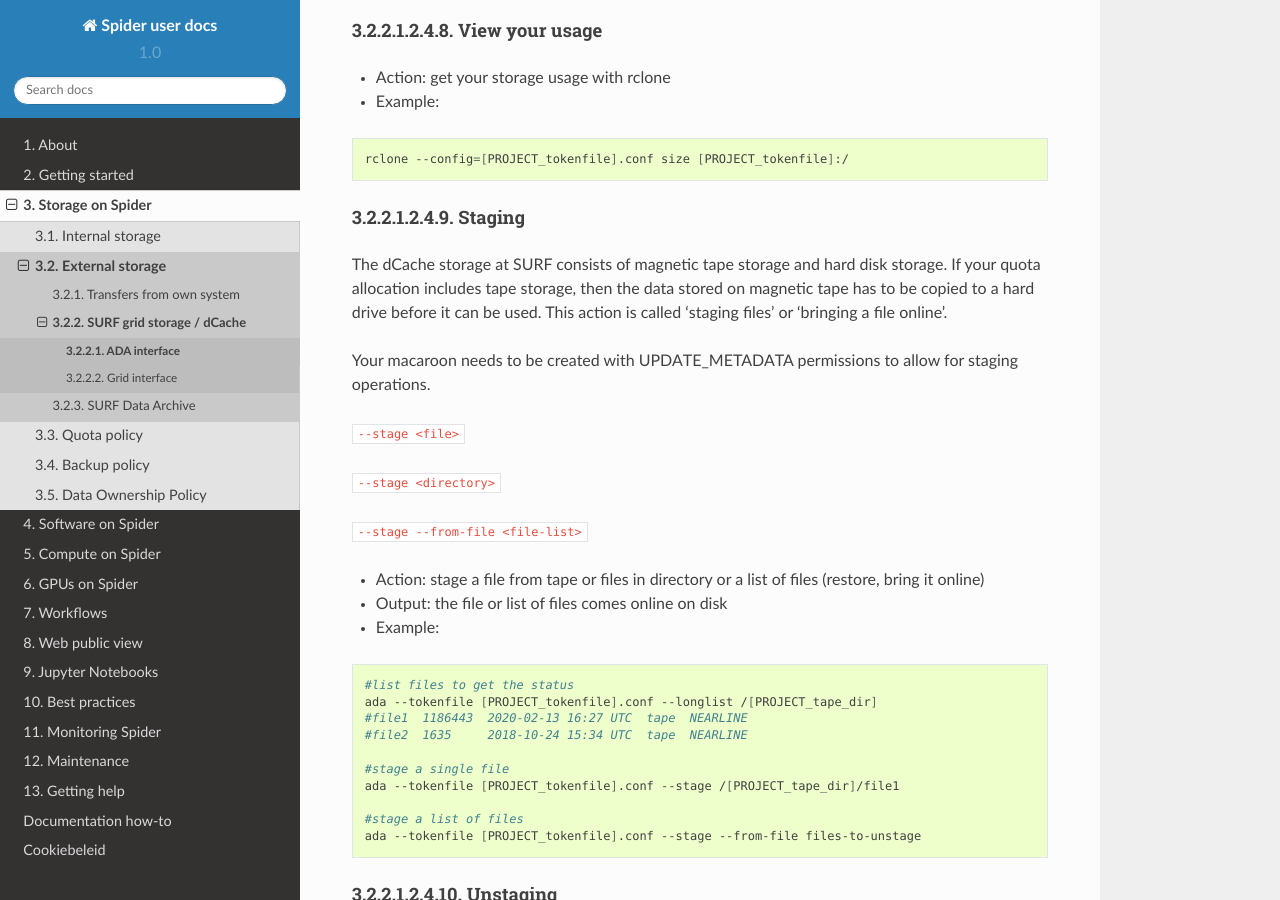
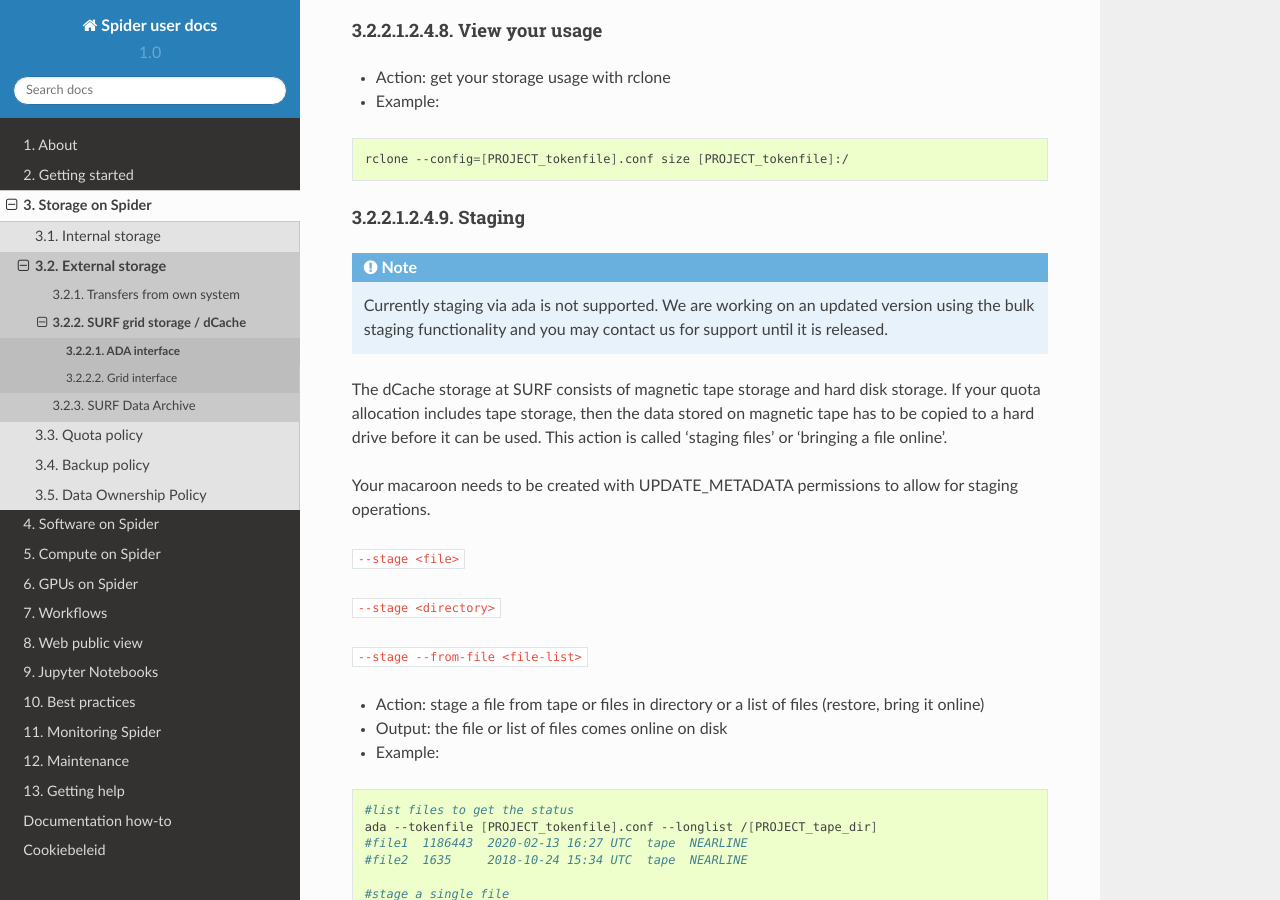
Before and after one commit to sara-nl/spiderdocs, a Sphinx documentation site: the page built from source/Pages/storage/ada-interface.rst, in a window 1280 px wide and 900 px high, scrolled down 6687 px. Built offline with Sphinx 7.4.7 and the Read the Docs theme 2.0.0, drawn with Linux system fonts in a browser that asks for light colours.

Commit message:
Update ada-interface.rst

```diff
--- a/source/Pages/storage/ada-interface.rst
+++ b/source/Pages/storage/ada-interface.rst
@@ -307,6 +307,8 @@ View your usage
 Staging
 -------
 
+.. note:: Currently staging via ada is not supported. We are working on an updated version using the bulk staging functionality and you may contact us for support until it is released.
+
 The dCache storage at SURF consists of magnetic tape storage and hard disk
 storage. If your quota allocation includes tape storage, then the data stored
 on magnetic tape has to be copied to a hard drive before it can be used.
```
